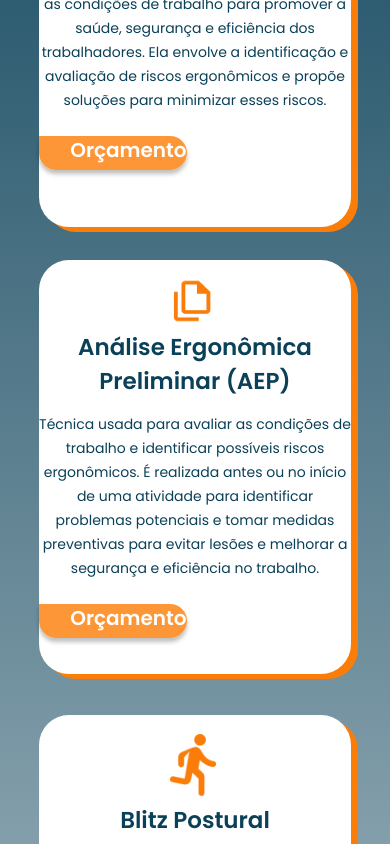
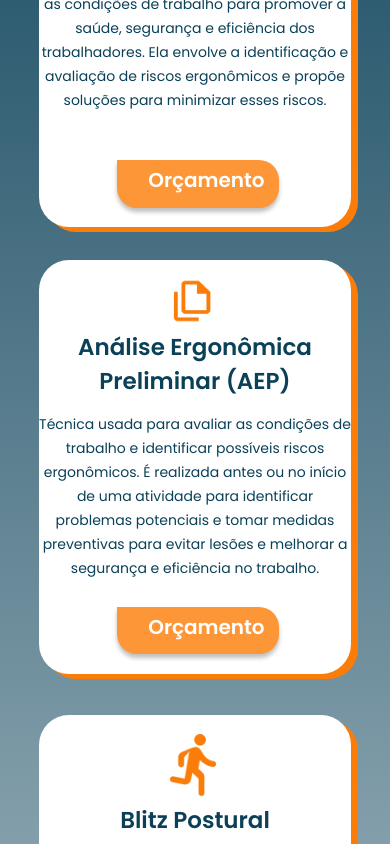
Before and after one commit to pedrorochacr/ErgonomicWebSite, a React (Create React App) app: page / in a window 390 px wide. Shown: the part 3460-4304 px from the top of the page. Built offline with nearby package versions, Linux system fonts and the light colour scheme.

Commit message:
Ajustes Finais

```diff
--- a/src/components/servicos/servicoItem/servicoItem.css
+++ b/src/components/servicos/servicoItem/servicoItem.css
@@ -6,6 +6,9 @@
     background: #FFFFFF ;
     border-radius: 30px;
     filter: drop-shadow(7px 5px 0px #FA7D09);
+}
+.ServicoItem h4{
+        margin-bottom: 1%;
 }
 .ServicoItem img{
     margin: 0px 205px;
@@ -23,13 +26,17 @@
     color: #0A4058;
 }
 .ServicoItem a{
-
+    position: absolute;
+    top:82%;
+    display: flex;
+    margin-left: 18% !important;
+    align-items: center;
     padding-left: 10%;
     font-weight: 700;
     margin: auto;
     width: 49%;
     font-size: 32px;
-    line-height: 48px;
+    line-height: 57px;
     color: white;
     border-radius: 0px 20px 20px 20px;
     border: none;
@@ -100,7 +107,7 @@
     }
     .ServicoItem a{
        margin-bottom: 3px !important;
-
+        height: 50px !important;
         font-size: 22px !important;
 
     }
@@ -166,7 +173,7 @@
         font-size: 18px !important;
     }
     .ServicoItem a{
-
+       margin-left: 25% !important;
         width: 42%;
         font-size: 24px !important
 
```
